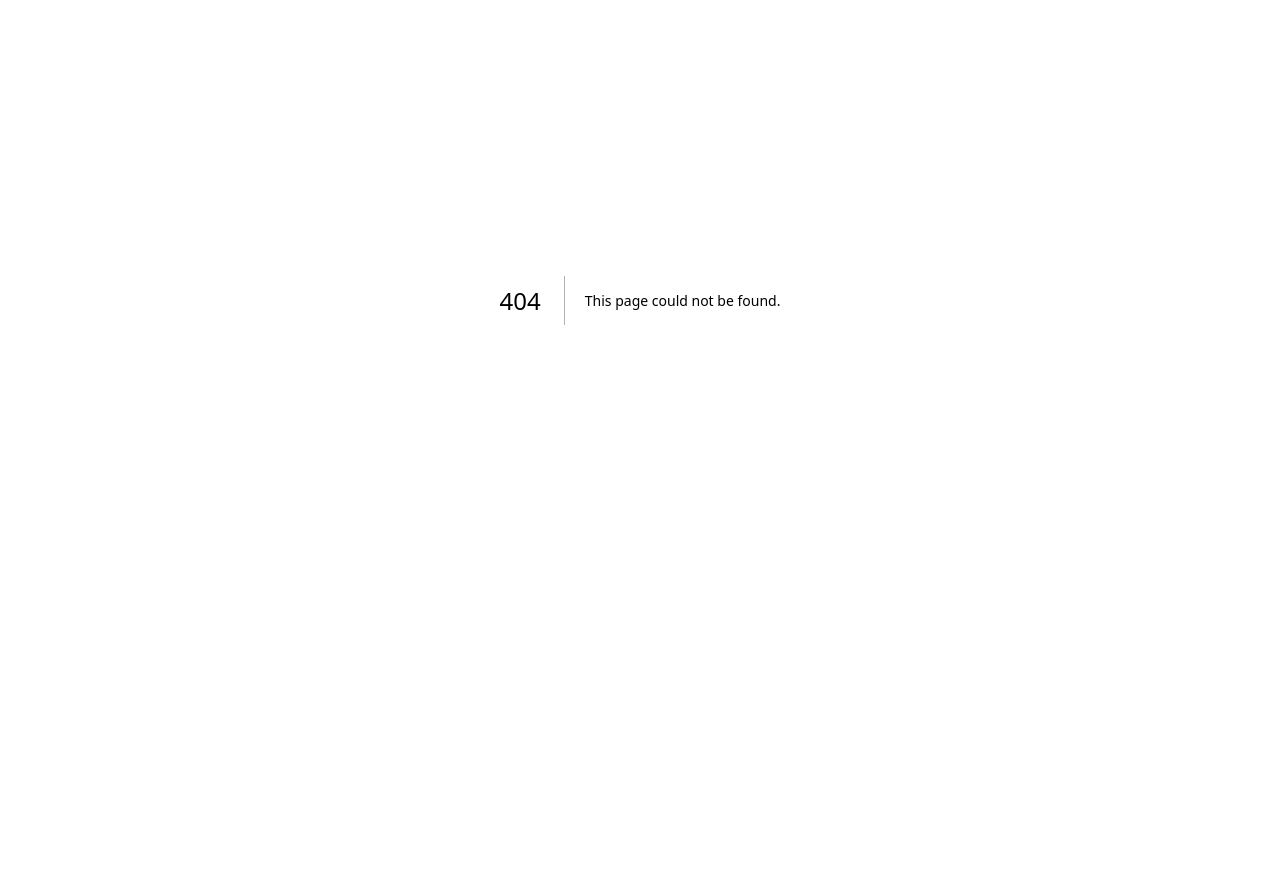
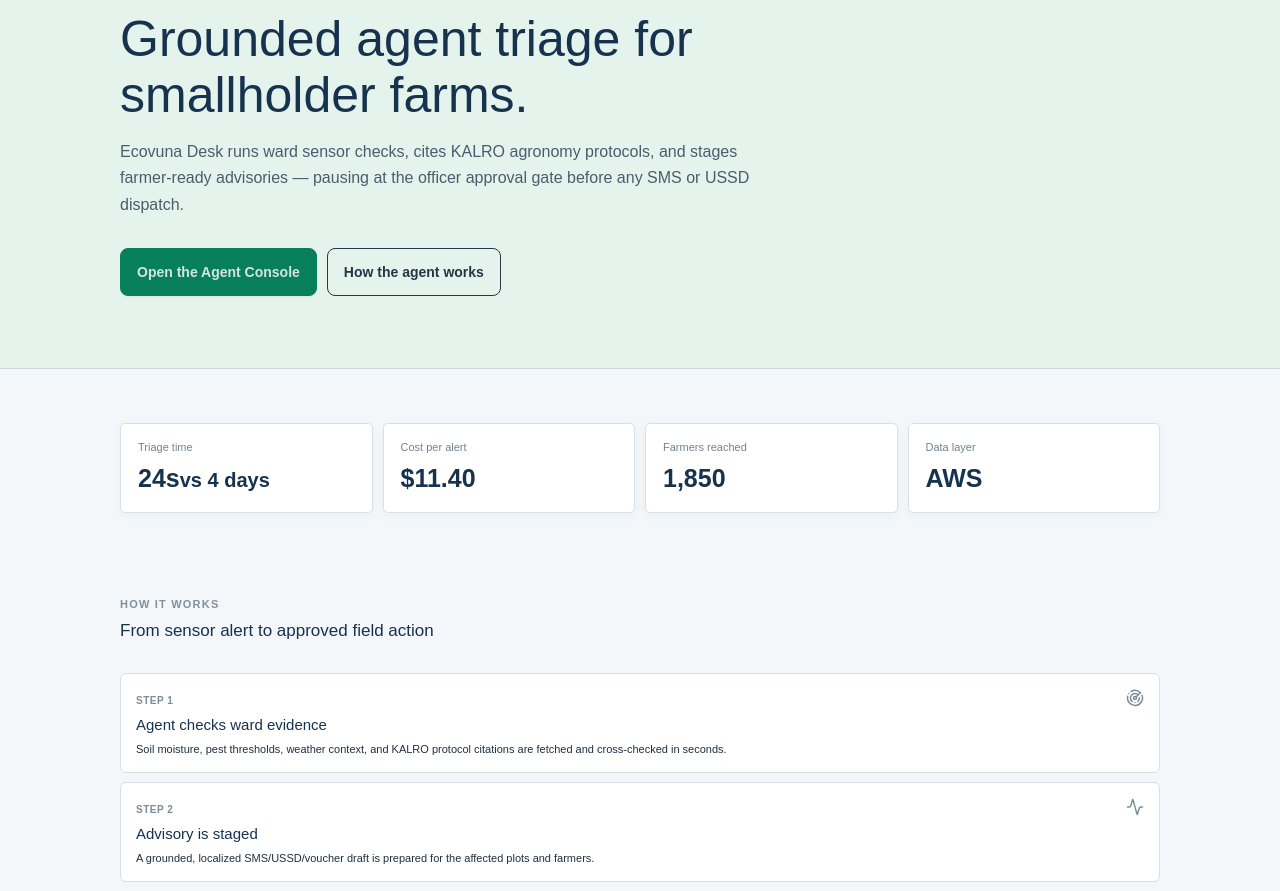
Before and after one commit to ZEZE1020/ecovuna, a Next.js app in the folder frontend/: page /landing in a window 1280 px wide. Before the commit this address had no page. Shown: the part 100-991 px from the top of the page. Before the commit the page ends 800 px from the top, so only its background shows below. Built offline with nearby package versions, Linux system fonts and the light colour scheme.

Commit message:
feat(ui): add landing page for Ecovuna Desk using existing daisyUI theme

```diff
--- /dev/null
+++ b/frontend/src/app/landing/page.tsx
@@ -0,0 +1,61 @@
+import type { Metadata } from "next";
+import { Activity, Database, Radar, ShieldCheck, Sparkles } from "lucide-react";
+
+export const metadata: Metadata = {
+  title: "Ecovuna Desk — Grounded field intelligence for smallholder farms",
+  description: "Agentic agricultural triage: ward sensor checks, KALRO citations, and officer approval before SMS or USSD dispatch.",
+};
+
+export default function LandingPage() {
+  return <main style={{ minHeight: "100vh", background: "var(--bg)", color: "var(--ink)" }}>
+    <section style={{ background: "var(--green-light)", borderBottom: "1px solid var(--line)" }}>
+      <div style={{ maxWidth: 1080, margin: "0 auto", padding: "84px 20px 72px" }}>
+        <span className="kicker">FIELD INTELLIGENCE · HOMA BAY COUNTY</span>
+        <h1 style={{ margin: "12px 0 16px", color: "var(--navy)", fontSize: "clamp(32px, 5vw, 50px)", lineHeight: 1.12, maxWidth: 780 }}>Grounded agent triage for smallholder farms.</h1>
+        <p style={{ margin: "0 0 30px", color: "var(--muted)", fontSize: 16, lineHeight: 1.65, maxWidth: 640 }}>Ecovuna Desk runs ward sensor checks, cites KALRO agronomy protocols, and stages farmer-ready advisories — pausing at the officer approval gate before any SMS or USSD dispatch.</p>
+        <div style={{ display: "flex", gap: 10, flexWrap: "wrap" }}>
+          <a className="btn btn-primary" href="/">Open the Agent Console</a>
+          <a className="btn btn-outline" href="#how">How the agent works</a>
+        </div>
+      </div>
+    </section>
+    <section style={{ maxWidth: 1080, margin: "0 auto", padding: "54px 20px 30px" }}>
+      <div className="live-metrics">
+        <div className="live-metric"><span>Triage time</span><strong>24s<small>vs 4 days</small></strong></div>
+        <div className="live-metric"><span>Cost per alert</span><strong>$11.40</strong></div>
+        <div className="live-metric"><span>Farmers reached</span><strong>1,850</strong></div>
+        <div className="live-metric"><span>Data layer</span><strong>AWS</strong></div>
+      </div>
+    </section>
+    <section id="how" style={{ maxWidth: 1080, margin: "0 auto", padding: "26px 20px 70px" }}>
+      <div className="live-heading"><div><span className="kicker">HOW IT WORKS</span><h2>From sensor alert to approved field action</h2></div></div>
+      <div className="recommendation-list">
+        {[
+          { icon: <Radar size={18} />, title: "Agent checks ward evidence", text: "Soil moisture, pest thresholds, weather context, and KALRO protocol citations are fetched and cross-checked in seconds." },
+          { icon: <Activity size={18} />, title: "Advisory is staged", text: "A grounded, localized SMS/USSD/voucher draft is prepared for the affected plots and farmers." },
+          { icon: <ShieldCheck size={18} />, title: "Officer approves", text: "The WAO reviews evidence and sign-off before any external dispatch leaves the gate." },
+          { icon: <Database size={18} />, title: "SMS & USSD dispatched", text: "Approved campaigns reach farmers over Africa's Talking SMS and USSD channels with citations attached." },
+        ].map((step, index) => (
+          <article className="recommendation-card" key={step.title}>
+            <div className="recommendation-main">
+              <div>
+                <span className="recommendation-id">STEP {index + 1}</span>
+                <h3 style={{ fontSize: "15px", marginTop: 4 }}>{step.title}</h3>
+                <p style={{ marginTop: 4, color: "#1f3040" }}>{step.text}</p>
+              </div>
+              <span className="recommendation-id" style={{ alignSelf: "flex-start" }}>{step.icon}</span>
+            </div>
+          </article>
+        ))}
+      </div>
+    </section>
+    <section style={{ padding: "0 20px 90px" }}>
+      <div className="panel-white" style={{ padding: 34, textAlign: "center", background: "var(--green-light)", borderColor: "var(--line)" }}>
+        <span className="kicker">NEXT ALERT</span>
+        <h2 style={{ margin: "8px 0 10px", color: "var(--navy)", fontSize: 24 }}>Ready when the next ward alert hits.</h2>
+        <p style={{ margin: "0 0 22px", color: "var(--muted)", fontSize: 13 }}>Grounded triage, officer approval, and farmer dispatch — in one console.</p>
+        <a className="run-button" href="/"><Sparkles size={14} /> Open the Agent Console</a>
+      </div>
+    </section>
+  </main>;
+}
```
